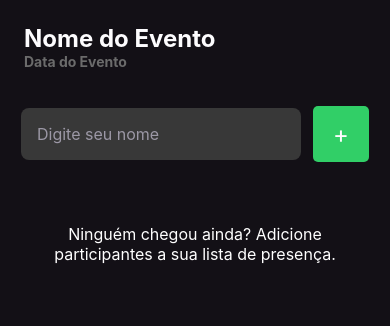
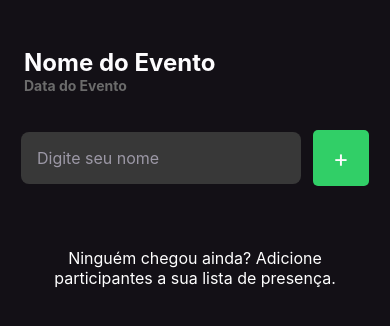
Before and after one commit to augustolr06/imhere, a React Native app: screen / in a window 390 px wide. Shown: the top 326 px of the page. Built offline with nearby package versions, Linux system fonts and the light colour scheme.

Commit message:
refactor: improve distance from app to status-bar

```diff
--- a/src/screens/Home/styles.ts
+++ b/src/screens/Home/styles.ts
@@ -4,7 +4,8 @@ export const styles = StyleSheet.create({
   container: {
     flex: 1,
     backgroundColor: "#131016",
-    padding: 24
+    paddingHorizontal: 24,
+    paddingTop: 48,
   },
   eventName: {
     color: "#FDFCFE",
```
